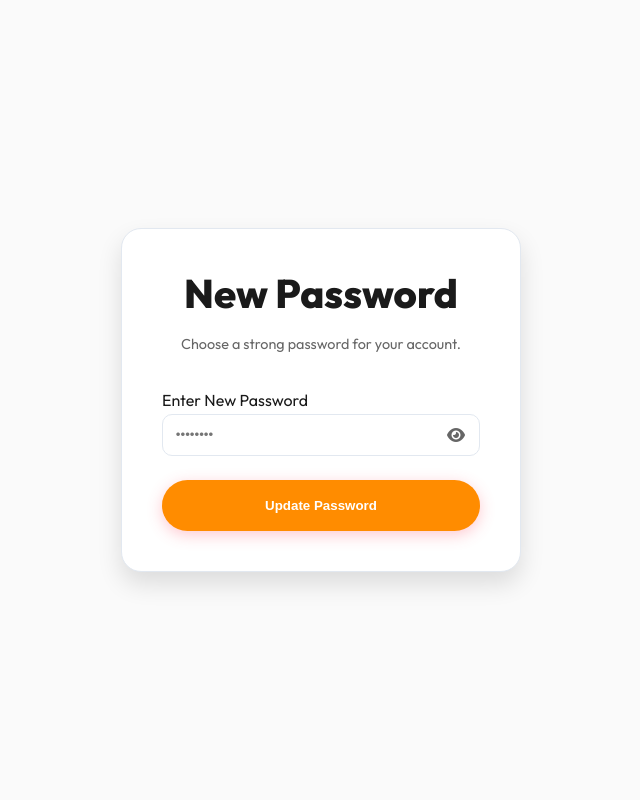
After one commit to juicyclubnaturals-hue/juicy_club_naturals, a Flask app: page /update-password in a window 1280 px wide. The commit adds this page. Shown: the whole page, without its empty margins (319-959 px from the left). Run offline with Flask 3, Linux system fonts and the light colour scheme.

Commit message:
css, global and other change
feat: add authentication, database utilities, and global CSS styling for the project

```diff
--- a/app.py
+++ b/app.py
@@ -405,6 +405,35 @@ def logout():
     flash('Logged out successfully.', 'info')
     return resp
 
+@app.route('/forgot-password', methods=['GET', 'POST'])
+def forgot_password():
+    if request.method == 'POST':
+        email = request.form.get('email')
+        try:
+            # Supabase handles the email sending
+            # Note: The site URL in Supabase dashboard must point to your /update-password route
+            supabase.auth.reset_password_for_email(email)
+            flash('Password reset link has been sent to your email.', 'success')
+            return redirect(url_for('login'))
+        except Exception as e:
+            flash(f'Error: {str(e)}', 'error')
+
+    return render_template('forgot_password.html')
+
+@app.route('/update-password', methods=['GET', 'POST'])
+def update_password():
+    if request.method == 'POST':
+        new_password = request.form.get('password')
+        try:
+            # Note: User must be in a 'reset password' session (auto-handled by clicking the link)
+            supabase.auth.update_user({"password": new_password})
+            flash('Your password has been updated successfully. Please login.', 'success')
+            return redirect(url_for('login'))
+        except Exception as e:
+            flash(f'Error: {str(e)}', 'error')
+
+    return render_template('update_password.html')
+
 # ── Cart ──────────────────────────────────────────────────────────────────────
 
 @app.route('/cart')
--- a/static/css/style.css
+++ b/static/css/style.css
@@ -410,7 +410,7 @@ h2 {
     left: 0;
     width: 100%;
     height: 100%;
-    background: linear-gradient(to right, rgba(0, 0, 0, 0.8) 0%, rgba(0, 0, 0, 0.3) 100%);
+    background: linear-gradient(135deg, rgba(0, 0, 0, 0.85) 0%, rgba(0, 0, 0, 0.5) 100%);
 }
 
 .hero-content {
@@ -440,12 +440,14 @@ h2 {
 .hero h1 {
     font-size: 4rem;
     margin-bottom: 1.5rem;
+    text-shadow: 0 4px 10px rgba(0, 0, 0, 0.3);
 }
 
 .hero p {
     font-size: 1.2rem;
     margin-bottom: 2rem;
-    opacity: 0.9;
+    opacity: 0.95;
+    text-shadow: 0 2px 5px rgba(0, 0, 0, 0.2);
 }
 
 .hero-buttons {
--- a/templates/index.html
+++ b/templates/index.html
@@ -6,9 +6,9 @@
     <meta name="viewport" content="width=device-width, initial-scale=1.0">
     <title>Juicy Club Naturals | Functional Wellness & Targeted Result Shots</title>
     <meta name="description"
-        content="Juicy Club Naturals offers 100% pure functional wellness shots for glass skin, gut health, and peak energy. Targeted natural nutrition with zero sugar.">
+        content="Juicy Club Naturals offers 100% pure functional wellness shots and targeted nutrition for peak vitality. Experience pure fruit science with zero added sugar.">
     <meta name="keywords"
-        content="functional wellness shots, targeted nutrition, glass skin shots, gut health juice, natural energy booster, anti-aging shots, premium fruit elixirs">
+        content="functional wellness shots, targeted nutrition, natural energy booster, premium fruit elixirs, health shots, clean wellness, cold-pressed vitality">
 
     <!-- PWA Settings -->
     <link rel="manifest" href="/manifest.json">
--- a/templates/login.html
+++ b/templates/login.html
@@ -54,6 +54,9 @@
                     <input type="password" id="password" name="password" required>
                     <span class="toggle-password" style="position: absolute; right: 12px; top: 50%; transform: translateY(-50%); cursor: pointer; font-size: 0.85rem; font-weight: 600; color: var(--primary-color); user-select: none;">Show</span>
                 </div>
+                <div style="text-align: right; margin-top: 8px;">
+                    <a href="/forgot-password" style="font-size: 0.85rem; color: var(--primary-color); text-decoration: none; font-weight: 600;">Forgot Password?</a>
+                </div>
             </div>
             <div class="form-group" style="display: flex; align-items: center; gap: 0.5rem; margin-top: -0.5rem;">
                 <input type="checkbox" id="remember_me" name="remember_me" value="1" style="width: 16px; height: 16px; accent-color: var(--primary-color);">
--- /dev/null
+++ b/templates/update_password.html
@@ -0,0 +1,46 @@
+<!DOCTYPE html>
+<html lang="en">
+<head>
+    <meta charset="UTF-8">
+    <meta name="viewport" content="width=device-width, initial-scale=1.0">
+    <title>Update Password | Juicy Club Naturals</title>
+    <link href="https://fonts.googleapis.com/css2?family=Outfit:wght@300;400;600;800&display=swap" rel="stylesheet">
+    <link rel="stylesheet" href="https://cdnjs.cloudflare.com/ajax/libs/font-awesome/6.4.0/css/all.min.css">
+    <link rel="stylesheet" href="{{ url_for('static', filename='css/style.css') }}">
+    <style>
+        body { background: var(--light-bg); display: flex; align-items: center; justify-content: center; min-height: 100vh; margin: 0; }
+        .auth-container { background: var(--card-bg); padding: 2.5rem; border-radius: 20px; box-shadow: var(--shadow-lg); width: 100%; max-width: 400px; border: 1px solid var(--input-border); }
+    </style>
+</head>
+<body>
+    <div class="auth-container">
+        <div style="text-align: center; margin-bottom: 2rem;">
+            <h2 style="color: var(--text-main);">New Password</h2>
+            <p style="color: var(--text-muted); font-size: 0.9rem;">Choose a strong password for your account.</p>
+        </div>
+
+        {% include '_toasts.html' %}
+
+        <form action="/update-password" method="POST">
+            <div class="form-group">
+                <label>Enter New Password</label>
+                <div style="position: relative;">
+                    <input type="password" id="password" name="password" required placeholder="••••••••" style="width: 100%; padding: 0.8rem; border-radius: 10px; border: 1px solid var(--input-border); background: var(--input-bg); color: var(--text-main);">
+                    <i class="fas fa-eye toggle-password" id="toggle-password" style="position: absolute; right: 15px; top: 50%; transform: translateY(-50%); cursor: pointer; color: var(--text-muted);"></i>
+                </div>
+            </div>
+            <button type="submit" class="btn btn-primary btn-full" style="width: 100%; padding: 1rem; margin-top: 1.5rem; font-weight: 800;">Update Password</button>
+        </form>
+    </div>
+
+    <script>
+        const togglePassword = document.querySelector('#toggle-password');
+        const password = document.querySelector('#password');
+        togglePassword.addEventListener('click', () => {
+            const type = password.getAttribute('type') === 'password' ? 'text' : 'password';
+            password.setAttribute('type', type);
+            togglePassword.classList.toggle('fa-eye-slash');
+        });
+    </script>
+</body>
+</html>
```
Also changed, not shown: cleanup_db.py (added, +27 -0 lines), make_admin.py (added, +43 -0 lines), templates/forgot_password.html (added, +35 -0 lines), README.md.
